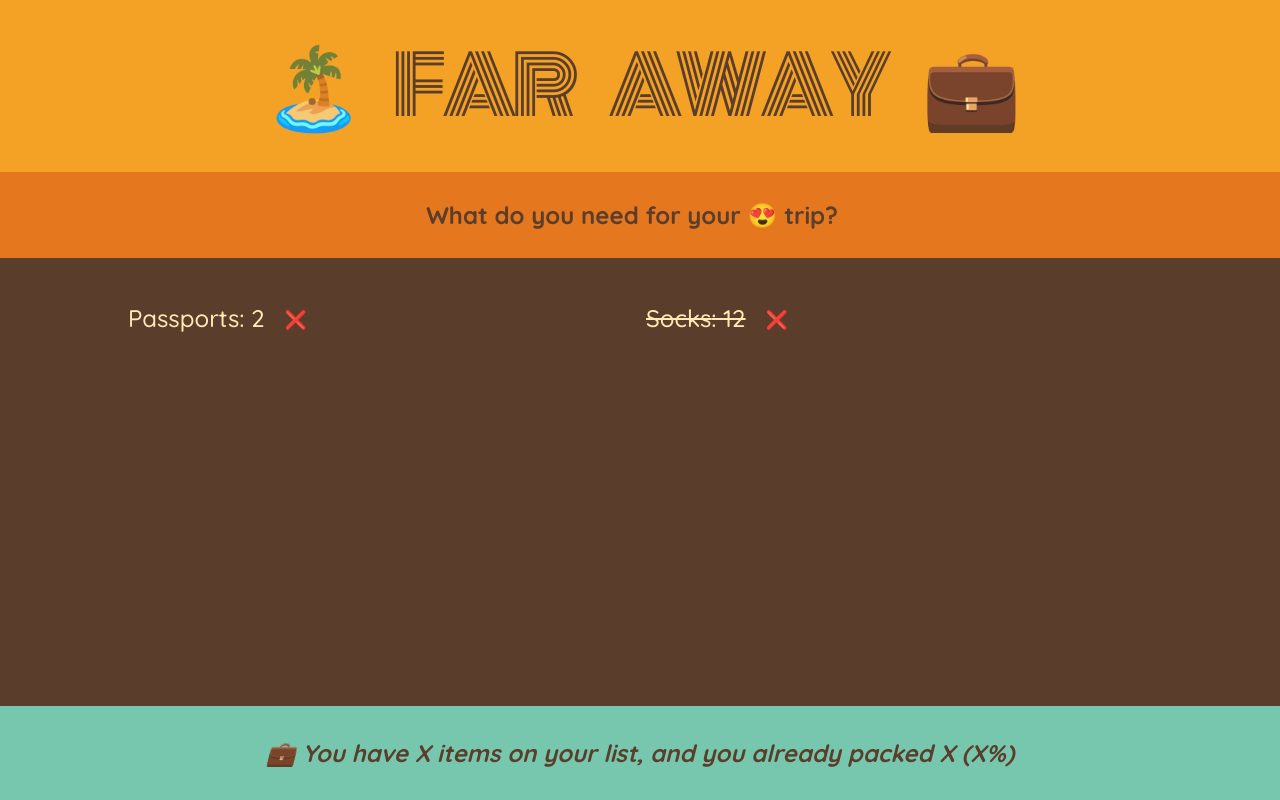
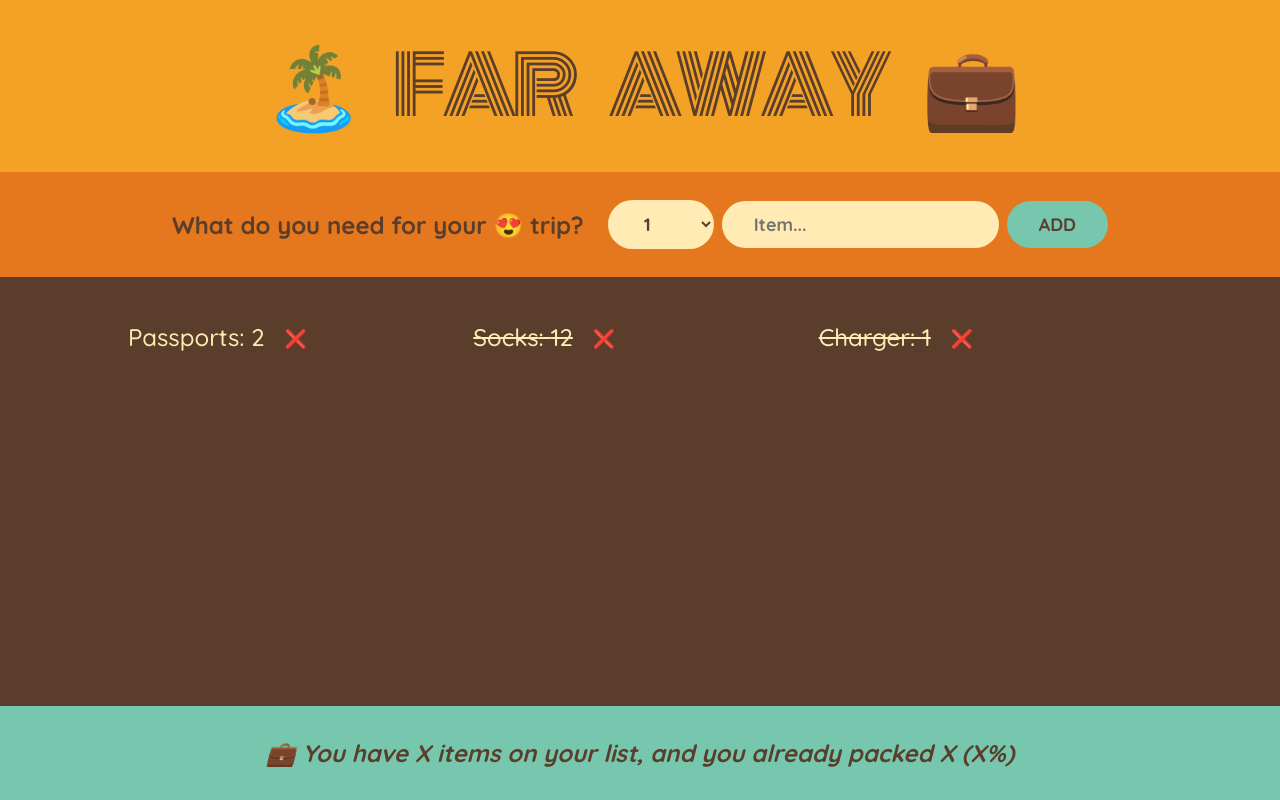
Before and after one commit to Kavin-crew/react-course-exercises, a JavaScript app in the folder 05-travel-list/: page / in a window 1280 px wide. Built offline with nearby package versions, Linux system fonts and the light colour scheme; the HTML template or start-up script is replaced by a standard one.

Commit message:
adding form

```diff
--- a/05-travel-list/src/App.js
+++ b/05-travel-list/src/App.js
@@ -1,6 +1,7 @@
 const initialItems = [
   { id: 1, description: 'Passports', quantity: 2, packed: false },
   { id: 2, description: 'Socks', quantity: 12, packed: true },
+  { id: 3, description: 'Charger', quantity: 1, packed: true },
 ];
 
 export default function App() {
@@ -19,10 +20,23 @@ function Logo() {
 }
 
 function Form() {
+  function handleSubmit(e) {
+    e.preventDefault();
+  }
+
   return (
-    <div className="add-form">
+    <form className="add-form" onSubmit={handleSubmit}>
       <h3>What do you need for your 😍 trip?</h3>
-    </div>
+      <select>
+        {Array.from({ length: 20 }, (_, i) => i + 1).map(num => (
+          <option value={num} key={num}>
+            {num}
+          </option>
+        ))}
+      </select>
+      <input type="text" placeholder="Item..." />
+      <button>Add</button>
+    </form>
   );
 }
 
```
